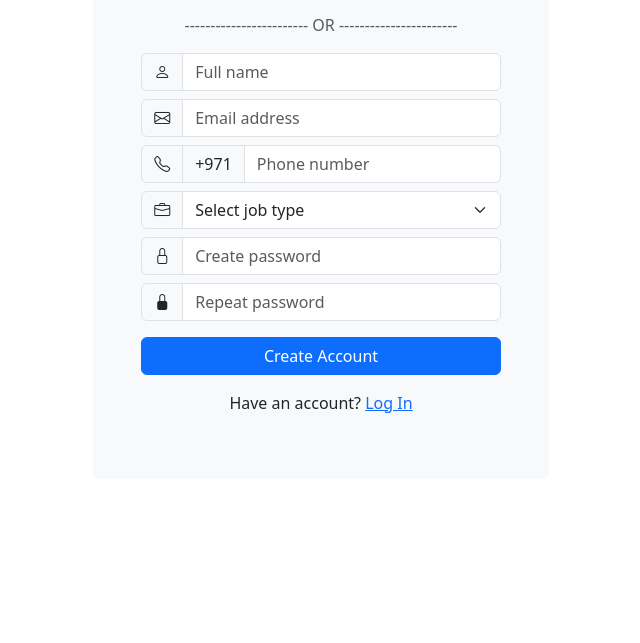
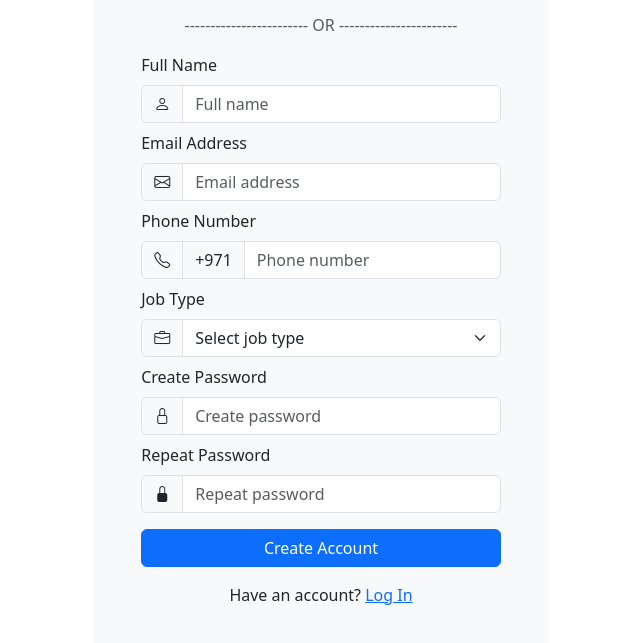
Before and after one commit to Amitsingh999/Bootstrap-Practice-Task, a plain HTML site: page Bootstrap-Task-2/index.html in a window 1280 px wide. Shown: the part 217-860 px from the top of the page, without its empty margins (319-959 px from the left). Before the commit the page ends 800 px from the top, so only its background shows below. Drawn offline with nearby package versions, Linux system fonts and the light colour scheme.

Commit message:
update for code task-2

```diff
--- a/Bootstrap-Task-2/index.html
+++ b/Bootstrap-Task-2/index.html
@@ -18,9 +18,8 @@
 <body>
 
     <main>
-        <section>
-            <div class="container d-flex align-items-center justify-content-center">
-                <div class="card p-5 border-0 bg-light" >
+        <section class="container d-flex align-items-center justify-content-center">
+            <div class="card p-5 border-0 bg-light">
                 <h3 class="text-center">Create Account</h3>
                 <p class="text-center text-muted">Get started with your free account</p>
 
@@ -35,31 +34,35 @@
 
                 <form>
                     <div class="mb-2">
+                      <label for="fullname" class="form-label">Full Name</label>
                       <div class="input-group">
                         <span class="input-group-text"><i class="bi bi-person"></i></span>
-                        <input type="text" class="form-control" placeholder="Full name" required>
+                        <input type="text" class="form-control" id="fullname" placeholder="Full name" required>
                       </div>
                     </div>
 
                     <div class="mb-2">
+                      <label for="email" class="form-label">Email Address</label>
                       <div class="input-group">
                         <span class="input-group-text"><i class="bi bi-envelope"></i></span>
-                        <input type="email" class="form-control" placeholder="Email address" required>
+                        <input type="email" class="form-control" id="email" placeholder="Email address" required>
                       </div>
                     </div>
 
                     <div class="mb-2">
+                      <label for="phone" class="form-label">Phone Number</label>
                       <div class="input-group">
                         <span class="input-group-text"><i class="bi bi-telephone"></i></span>
                         <span class="input-group-text">+971</span>
-                        <input type="tel" class="form-control" placeholder="Phone number" required>
+                        <input type="tel" class="form-control" id="phone" placeholder="Phone number" required>
                       </div>
                     </div>
 
                     <div class="mb-2">
+                      <label for="job" class="form-label">Job Type</label>
                       <div class="input-group">
                         <span class="input-group-text"><i class="bi bi-briefcase"></i></span>
-                        <select class="form-select">
+                        <select class="form-select" id="job">
                           <option selected disabled>Select job type</option>
                           <option>Developer</option>
                           <option>Designer</option>
@@ -69,16 +72,18 @@
                     </div>
 
                     <div class="mb-2">
+                      <label for="password" class="form-label">Create Password</label>
                       <div class="input-group">
                         <span class="input-group-text"><i class="bi bi-lock"></i></span>
-                        <input type="password" class="form-control" placeholder="Create password" required>
+                        <input type="password" class="form-control" id="password" placeholder="Create password" required>
                       </div>
                     </div>
 
                     <div class="mb-3">
+                      <label for="repeat-password" class="form-label">Repeat Password</label>
                       <div class="input-group">
                         <span class="input-group-text"><i class="bi bi-lock-fill"></i></span>
-                        <input type="password" class="form-control" placeholder="Repeat password" required>
+                        <input type="password" class="form-control" id="repeat-password" placeholder="Repeat password" required>
                       </div>
                     </div>
 
@@ -90,6 +95,7 @@
                       Have an account? <a href="#">Log In</a>
                     </p>
                   </form>
+
             </div>
             </div>
         </section>
```
Lines whose indentation alone changed are shown as unchanged.
